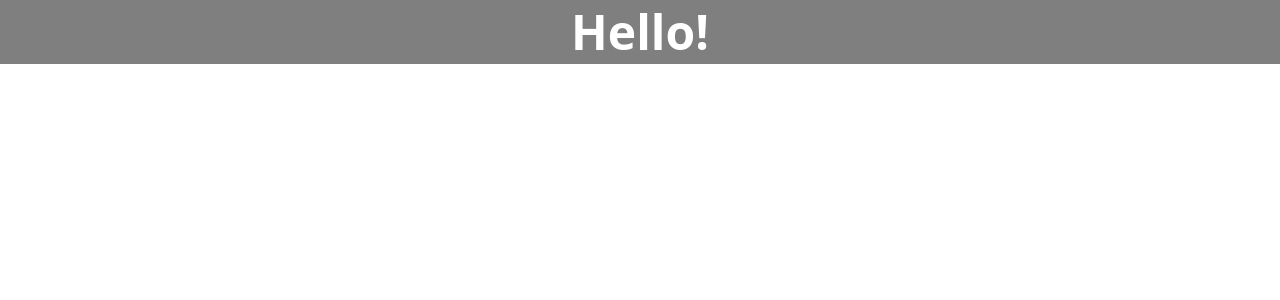
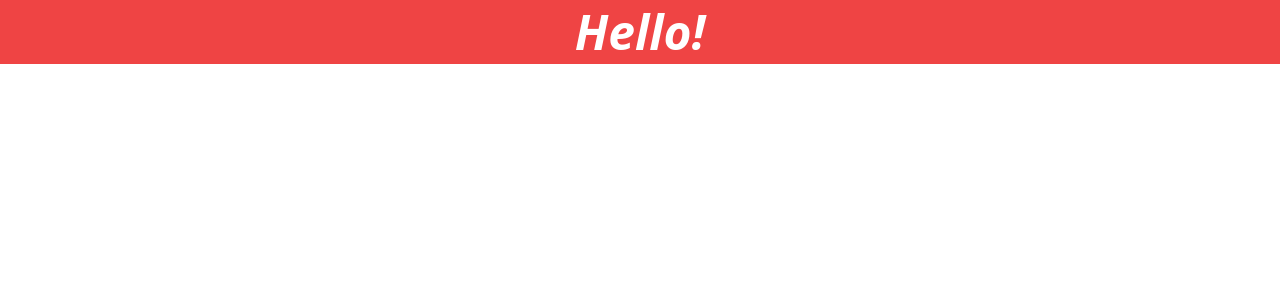
Before and after one commit to AlexanderLapygin/cra-react_17-ts_4-tailwind-cypress_10-starter, a React (Create React App) app: page / in a window 1280 px wide. Shown: the top 300 px of the page. Built offline with nearby package versions, Linux system fonts and the light colour scheme.

Commit message:
test: update App

```diff
--- a/src/App.tsx
+++ b/src/App.tsx
@@ -2,7 +2,7 @@ import React from 'react';
 
 function App() {
     return (
-        <h1 className="py-2 px-4 text-white bg-black/50 font-bold text-5xl text-center">
+        <h1 className="py-2 text-white bg-black/50 font-bold italic text-5xl text-center bg-red-500">
             Hello!
         </h1>
     );
```
